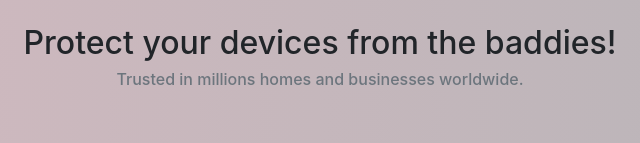
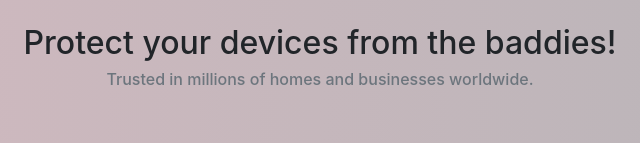
Before and after one commit to Ramis-alt/ramiro-renteria-cohort223-landing-page-template, a website: page landing.html in a window 1280 px wide. Shown: the part 657-800 px from the top of the page, 320-960 px from the left. Drawn offline with nearby package versions, Linux system fonts and the light colour scheme.

Commit message:
changed more text in h6 element

```diff
--- a/landing.html
+++ b/landing.html
@@ -49,7 +49,7 @@
     <div class="container">
         <div class="row">
             <div class="col-xs-12 col-md-12 d-flex justify-content-center">
-                <h6 class="text-center fst-italic text-secondary">Trusted in millions homes and businesses worldwide.</h6>
+                <h6 class="text-center fst-italic text-secondary">Trusted in millions of homes and businesses worldwide.</h6>
             </div>
         </div>
     </div>
```
